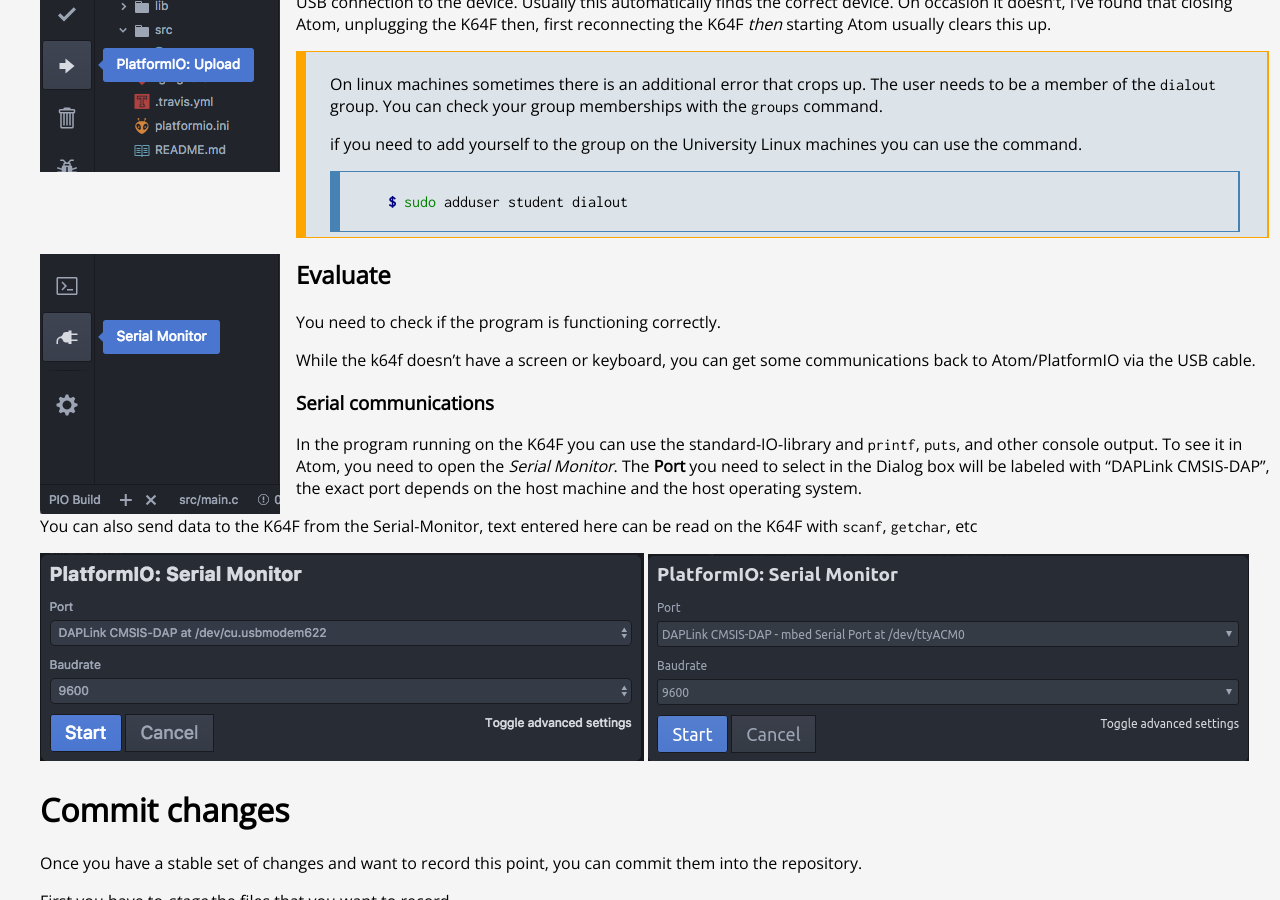
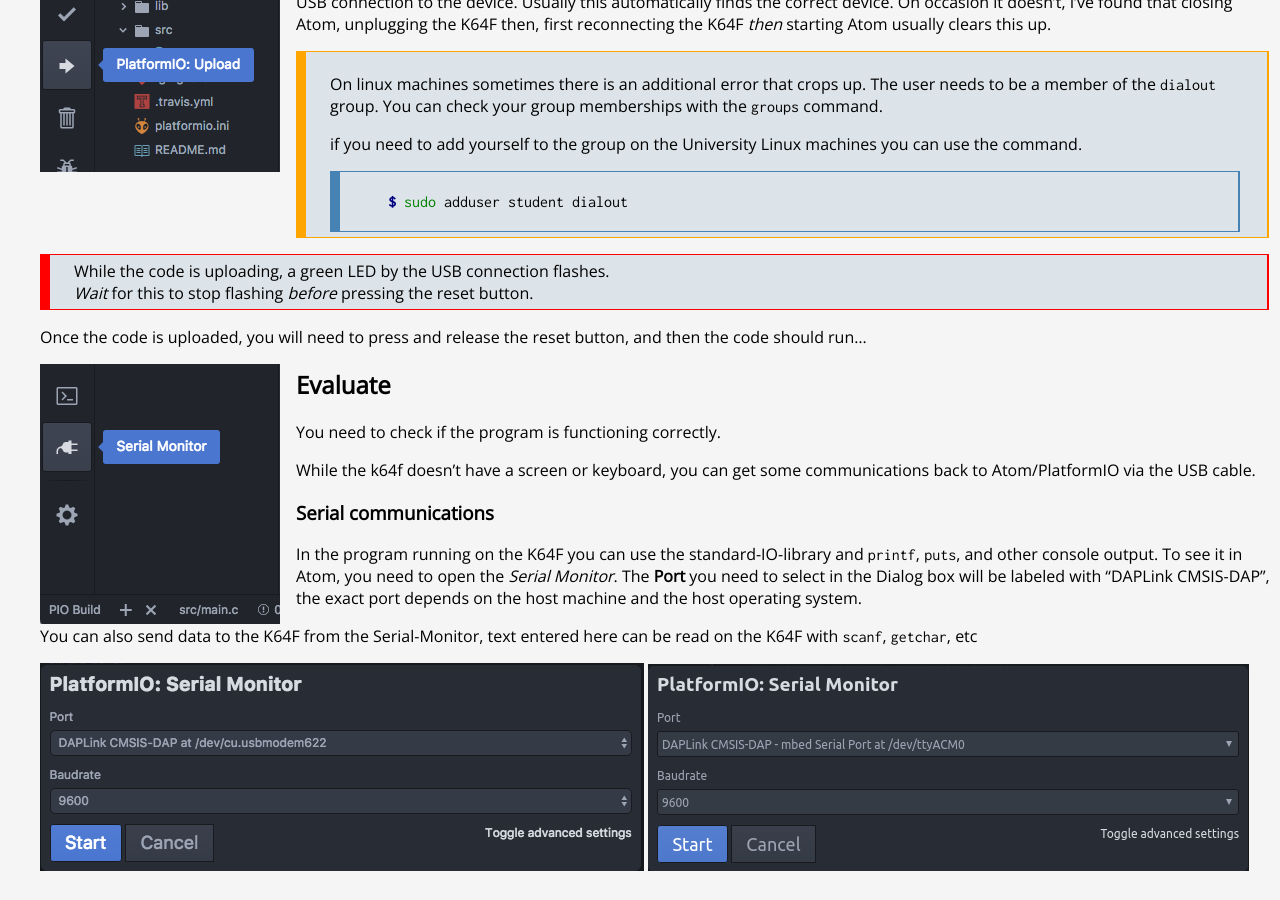
Before and after one commit to kf5011/kf5011.github.io, a Jekyll site: the page built from getting-started.md, in a window 1280 px wide and 900 px high, scrolled down 4111 px. Built offline with Jekyll 4.4.1, drawn with Linux system fonts in a browser that asks for light colours.

Commit message:
minor changes

```diff
--- a/getting-started.md
+++ b/getting-started.md
@@ -111,6 +111,12 @@ Once the code is built, it will need transfering (*uploading*) to the K64F devic
 >    {:  .code}
 {:  .warning}
 
+While the code is uploading, a green LED by the USB connection flashes.
+*Wait* for this to stop flashing _before_ pressing the reset button.
+{: .danger}
+
+Once the code is uploaded, you will need to press and release the reset button, and then the code should run...
+
 ![Atom]({{site.baseurl}}{% link images/atom-serial.png%}){: style="float:left; margin-right:1em"}
 ## Evaluate
 You need to check if the program is functioning correctly.
```
Also changed, not shown: 2 other files.
